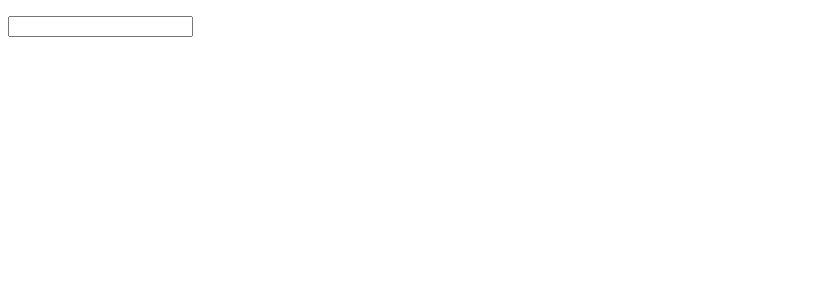
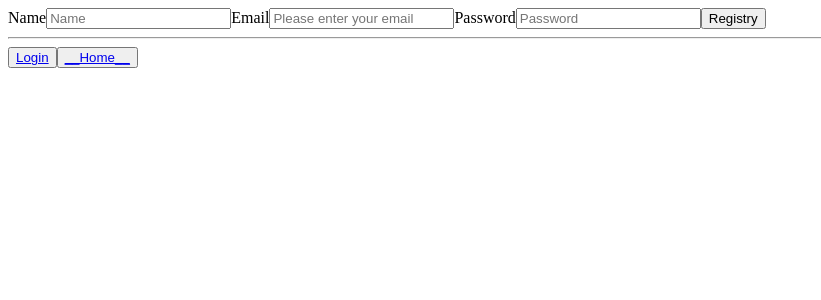
Before and after one commit to AARRSSEENN/react-demo-1, a React (Create React App) app: page /Registration in a window 1280 px wide. Shown: the top 300 px of the page, without its empty margins (0-821 px from the left). Built offline with nearby package versions, Linux system fonts and the light colour scheme.

Commit message:
autentification-1

```diff
--- /dev/null
+++ b/db.json
@@ -0,0 +1,40 @@
+{
+  "users": [
+    {
+      "id": 1,
+      "name": "Gago",
+      "email": "gago111@gmail.com",
+      "password": "111111"
+    },
+    {
+      "id": 2,
+      "name": "Gago2",
+      "email": "gago222@gmail.com",
+      "password": "2222222"
+    },
+    {
+      "id": 3,
+      "name": "Gago3",
+      "email": "gago333@gmail.com",
+      "password": "333333"
+    },
+    {
+      "name": "Gago4",
+      "email": "dddddddd4444@gmail.com",
+      "password": "444444",
+      "id": 4
+    },
+    {
+      "name": "Gago5",
+      "email": "gago555@gmail.com",
+      "password": "555555",
+      "id": 5
+    },
+    {
+      "name": "Gago6",
+      "email": "gago666@gmail.com",
+      "password": "666666",
+      "id": 6
+    }
+  ]
+}
--- a/package.json
+++ b/package.json
@@ -6,8 +6,11 @@
     "@testing-library/jest-dom": "^5.14.1",
     "@testing-library/react": "^11.2.7",
     "@testing-library/user-event": "^12.8.3",
+    "json-server": "^0.16.3",
     "react": "^17.0.2",
     "react-dom": "^17.0.2",
+    "react-router": "^5.2.0",
+    "react-router-dom": "^5.2.0",
     "react-scripts": "4.0.3",
     "web-vitals": "^1.1.2"
   },
@@ -15,7 +18,8 @@
     "start": "react-scripts start",
     "build": "react-scripts build",
     "test": "react-scripts test",
-    "eject": "react-scripts eject"
+    "eject": "react-scripts eject",
+    "json": "json-server --watch db.json --port 3001"
   },
   "eslintConfig": {
     "extends": [
--- a/src/App.js
+++ b/src/App.js
@@ -1,5 +1,9 @@
 import { Component } from "react"
-import Nested from "./Nested"
+// import Nested from "./Components/Nested"
+import Login from "./Components/Login";
+import Registration from "./Components/Registration";
+import {BrowserRouter, Route, Switch, Link} from "react-router-dom";
+
 
 class App extends Component{
 
@@ -8,16 +12,36 @@ class App extends Component{
     }
 
     render(){
+        // console.log(this.props);
         return(
             <div>
-                <Nested
-                    inputValue = {this.state.value}
-                />
-                <input
-                    type = "text"
-                    onChange = {(event) => this.setState({value: event.target.value})}
-                    placeholder = {this.state.value}
-                />
+                {/*<Nested*/}
+                {/*    inputValue = {this.state.value}*/}
+                {/*/>*/}
+                {/*<input*/}
+                {/*    type = "text"*/}
+                {/*    onChange = {(event) => this.setState({value: event.target.value})}*/}
+                {/*    placeholder = {this.state.value}*/}
+                {/*/>*/}
+
+                <BrowserRouter>
+                    <Switch>
+                        <Route path="/Login">
+                            <Login />
+                        </Route>
+                        <Route path="/Registration">
+                            <Registration />
+                        </Route>
+                        <Route exact path="/">
+                            <button>
+                                <Link to="login">Login</Link>
+                            </button>
+                            <button>
+                                <Link to="registration">Registration</Link>
+                            </button>
+                        </Route>
+                    </Switch>
+                </BrowserRouter>
             </div>
         )
     }
--- /dev/null
+++ b/src/Components/Login.jsx
@@ -0,0 +1,57 @@
+import {Component} from "react"
+import {Link} from "react-router-dom"
+import { withRouter } from "react-router"
+
+class Login extends Component{
+
+    state = {
+        email : "",
+        password : ""
+    }
+
+    getCurrentUserData(email, password){
+        fetch(`http://localhost:3001/users?email=${email}&password=${password}`)
+            .then(response=>response.json())
+            .then(data => {
+                if(data){
+                    localStorage.setItem("id", data[0].id)
+                    this.props.history.push('/')
+                    // const id = localStorage.getItem("id");
+                }
+            })
+            .catch(error => {
+                console.log(error);
+            })
+
+        console.log(email, '---', password);
+    }
+
+    render(){
+        return(
+            <>
+                <label>
+                    Email
+                    <input type="email" onChange={(e) => {this.setState({email: e.target.value})}} placeholder="Username" required/>
+                </label>
+
+                <label>
+                    Password
+                    <input type="password" onChange={(e) => {this.setState({password: e.target.value})}} placeholder="Password" required/>
+                </label>
+
+                <button onClick={()=>this.getCurrentUserData(this.state.email, this.state.password)}>Log in</button>
+
+                <hr/>
+
+                <button>
+                    <Link to="registration">Please Sign up</Link>
+                </button>
+                <button>
+                    <Link to="/">__Home__</Link>
+                </button>
+            </>
+        )
+    }
+}
+
+export default withRouter(Login);
--- /dev/null
+++ b/src/Components/Registration.jsx
@@ -0,0 +1,86 @@
+import {Component} from "react"
+import {Link} from "react-router-dom";
+import { withRouter } from "react-router";
+
+class Registration extends Component{
+
+    state = {
+        name : "",
+        email : "",
+        password : ""
+    }
+
+    submitForm(name, email, password){
+        const user = {
+            "name" : name,
+            "email" : email,
+            "password" : password
+        }
+        fetch("http://localhost:3001/users", {
+            method: "POST",
+            headers: {
+                'Content-Type': 'application/json'
+            },
+            body: JSON.stringify(user)
+        })
+            .then(() => {
+                this.props.history.push("/login");
+            })
+            .catch(error => {
+                console.log(error)
+            })
+    }
+
+
+    render(){
+        // console.log(this.props);
+        return(
+            <>
+                <label>
+                    Name
+                    <input
+                        type="text"
+                        onChange={(e)=>this.setState({name : e.target.value})}
+                        placeholder="Name"
+                        required/>
+                </label>
+
+                <label>
+                    Email
+                    <input
+                        type="email"
+                        onChange={(e)=>this.setState({email : e.target.value})}
+                        placeholder="Please enter your email"
+                        required/>
+                </label>
+
+                <label>
+                    Password
+                    <input
+                        type="password"
+                        onChange={(e)=>this.setState({password : e.target.value})}
+                        placeholder="Password"
+                        required/>
+                </label>
+
+                <button
+                    type="submit"
+                    onClick={()=>this.submitForm(this.state.name, this.state.email, this.state.password)}
+                >
+                    Registry
+                </button>
+
+                <hr/>
+
+                <button>
+                    <Link to="login">Login</Link>
+                </button>
+                <button>
+                    <Link to="/"> __Home__ </Link>
+                </button>
+            </>
+        )
+    }
+}
+
+export default withRouter(Registration);
```
Also changed, not shown: src/Components/Nested.jsx (renamed from src/Nested.jsx), 2 other files (tests, documents, lock files or other folders).
